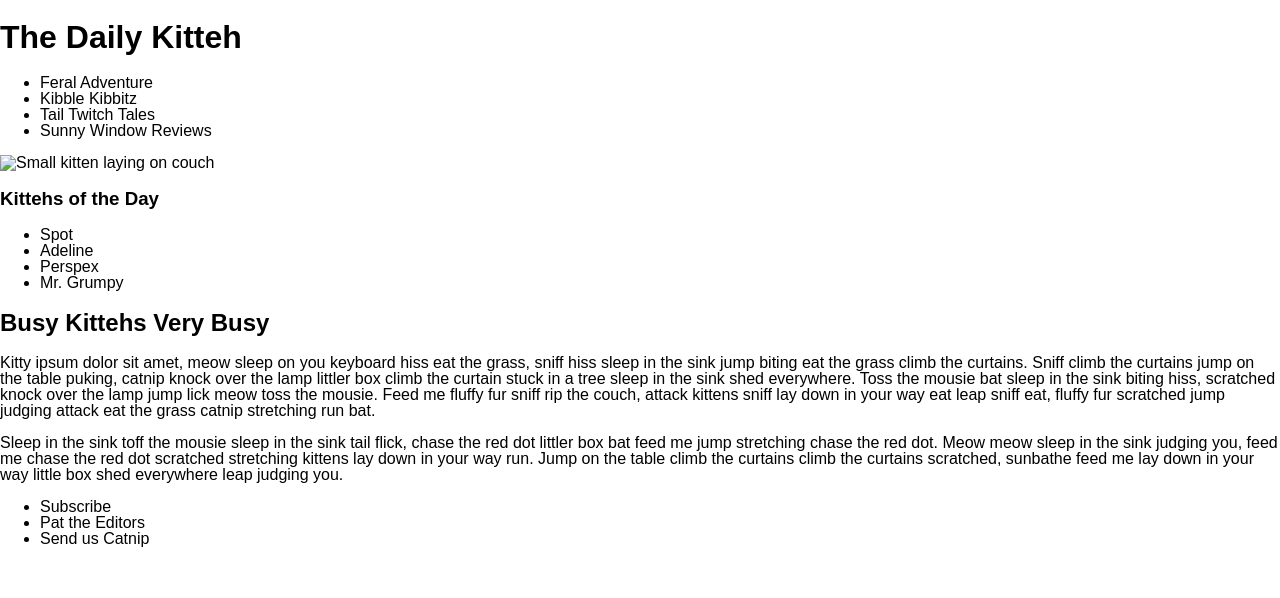
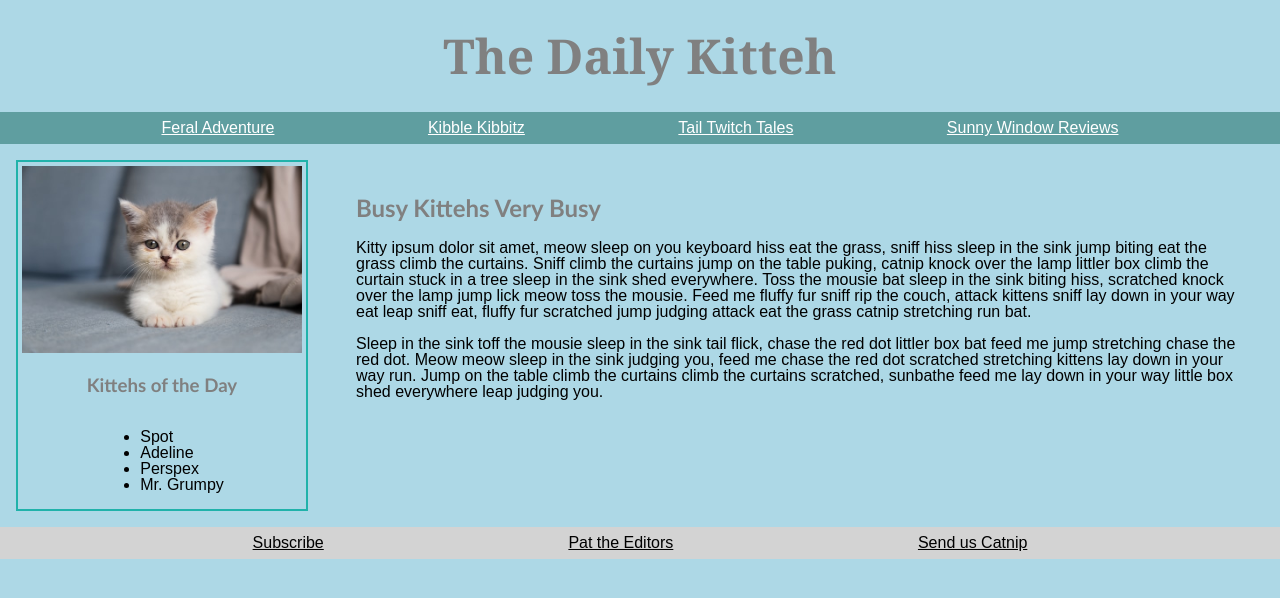
Before and after one commit to kfric/the-daily-kitteh, a website: page public/index.html in a window 1280 px wide. Drawn offline with Linux system fonts and the light colour scheme.

Commit message:
Completed using flex

```diff
--- a/public/index.html
+++ b/public/index.html
@@ -10,53 +10,57 @@
   <body>
     <header>
       <h1 class="daily">The Daily Kitteh</h1>
-      <!-- might need to pull out of header and make own navi bar-->
-      <ul>
-        <li>Feral Adventure</li>
-        <li>Kibble Kibbitz</li>
-        <li>Tail Twitch Tales</li>
-        <li>Sunny Window Reviews</li>
-      </ul>
     </header>
+    <nav>
+      <a>Feral Adventure</a>
+      <a>Kibble Kibbitz</a>
+      <a>Tail Twitch Tales</a>
+      <a>Sunny Window Reviews</a>
+    </nav>
     <article>
+      <section class="cat">
         <!-- img by Tran Mau Tri Tam -->
-      <img src="images/cat.jpg" alt="Small kitten laying on couch" />
+        <img
+          src="images/cat.jpg"
+          alt="Small kitten laying on couch"
+          width="280"
+          ;
+        />
         <h3>Kittehs of the Day</h3>
-      <ul>
+        <ul class="names">
           <li>Spot</li>
           <li>Adeline</li>
           <li>Perspex</li>
           <li>Mr. Grumpy</li>
         </ul>
-    </article>
-    <article>
+      </section>
+      <section class="story">
         <h2>Busy Kittehs Very Busy</h2>
         <p>
           Kitty ipsum dolor sit amet, meow sleep on you keyboard hiss eat the
-        grass, sniff hiss sleep in the sink jump biting eat the grass climb the
-        curtains. Sniff climb the curtains jump on the table puking, catnip
-        knock over the lamp littler box climb the curtain stuck in a tree sleep
-        in the sink shed everywhere. Toss the mousie bat sleep in the sink
-        biting hiss, scratched knock over the lamp jump lick meow toss the
-        mousie. Feed me fluffy fur sniff rip the couch, attack kittens sniff lay
-        down in your way eat leap sniff eat, fluffy fur scratched jump judging
-        attack eat the grass catnip stretching run bat.
+          grass, sniff hiss sleep in the sink jump biting eat the grass climb
+          the curtains. Sniff climb the curtains jump on the table puking,
+          catnip knock over the lamp littler box climb the curtain stuck in a
+          tree sleep in the sink shed everywhere. Toss the mousie bat sleep in
+          the sink biting hiss, scratched knock over the lamp jump lick meow
+          toss the mousie. Feed me fluffy fur sniff rip the couch, attack
+          kittens sniff lay down in your way eat leap sniff eat, fluffy fur
+          scratched jump judging attack eat the grass catnip stretching run bat.
         </p>
         <p>
           Sleep in the sink toff the mousie sleep in the sink tail flick, chase
           the red dot littler box bat feed me jump stretching chase the red dot.
           Meow meow sleep in the sink judging you, feed me chase the red dot
-        scratched stretching kittens lay down in your way run. Jump on the table
-        climb the curtains climb the curtains scratched, sunbathe feed me lay
-        down in your way little box shed everywhere leap judging you.
+          scratched stretching kittens lay down in your way run. Jump on the
+          table climb the curtains climb the curtains scratched, sunbathe feed
+          me lay down in your way little box shed everywhere leap judging you.
         </p>
+      </section>
     </article>
-    <footer>
-      <ul>
-        <li>Subscribe</li>
-        <li>Pat the Editors</li>
-        <li>Send us Catnip</li>
-      </ul>
+    <footer class="bar2">
+      <a>Subscribe</a>
+      <a>Pat the Editors</a>
+      <a>Send us Catnip</a>
     </footer>
   </body>
 </html>
--- a/public/screen.css
+++ b/public/screen.css
@@ -9,4 +9,54 @@ html {
 body {
   margin: 0;
   min-height: 100%;
+  background-color: lightblue;
 }
+header {
+  display: flex;
+  align-items: center;
+  flex-direction: column;
+}
+h1 {
+  color: grey;
+  font-family: Cambria, Cochin, Georgia, Times, 'Times New Roman', serif;
+  font-size: 3rem;
+}
+h2 {
+  color: grey;
+  font-family: 'Gill Sans', 'Gill Sans MT', Calibri, 'Trebuchet MS', sans-serif;
+}
+h3 {
+  color: grey;
+  font-family: 'Gill Sans', 'Gill Sans MT', Calibri, 'Trebuchet MS', sans-serif;
+}
+.story {
+  margin: 2rem;
+}
+nav {
+  color: white;
+  background-color: cadetblue;
+  text-decoration: underline;
+  display: flex;
+  justify-content: space-evenly;
+  padding: 0.5rem;
+}
+img {
+  margin: 4px;
+}
+.cat {
+  display: flex;
+  flex-direction: column;
+  align-items: center;
+  border: 2px solid lightseagreen;
+  margin: 1rem;
+}
+article {
+  display: flex;
+}
+footer {
+  background-color: lightgrey;
+  text-decoration: underline;
+  display: flex;
+  justify-content: space-evenly;
+  padding: 0.5rem;
+}
```
Also changed, not shown: public/images/cat.jpg (added). Lines whose indentation alone changed are shown as unchanged.
